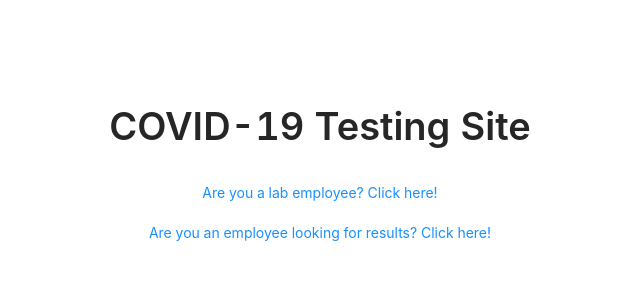
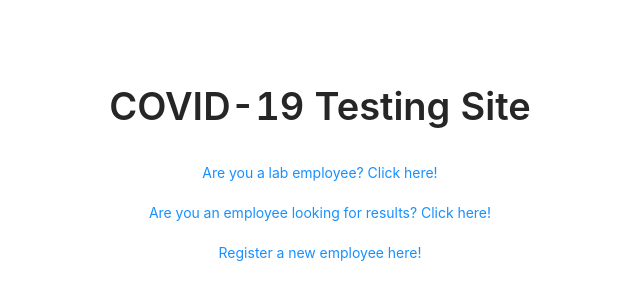
Before and after one commit to law-lin/covidTestingSite, a React (Create React App) app in the folder client/: page / in a window 1280 px wide. Shown: the part 224-524 px from the top of the page, without its empty margins (320-960 px from the left). Built offline with nearby package versions, Linux system fonts and the light colour scheme.

Commit message:
Link for signup and update README

```diff
--- a/client/src/components/LandingPage.js
+++ b/client/src/components/LandingPage.js
@@ -15,6 +15,9 @@ function LandingPage() {
         <Button type='link' href='/employee'>
           Are you an employee looking for results? Click here!
         </Button>
+        <Button type='link' href='/signup'>
+          Register a new employee here!
+        </Button>
       </Space>
     </div>
   );
```
Also changed, not shown: 1 other file (tests, documents, lock files or other folders).
